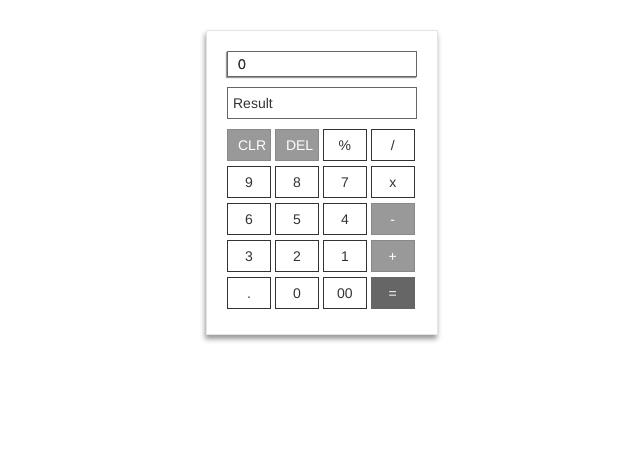
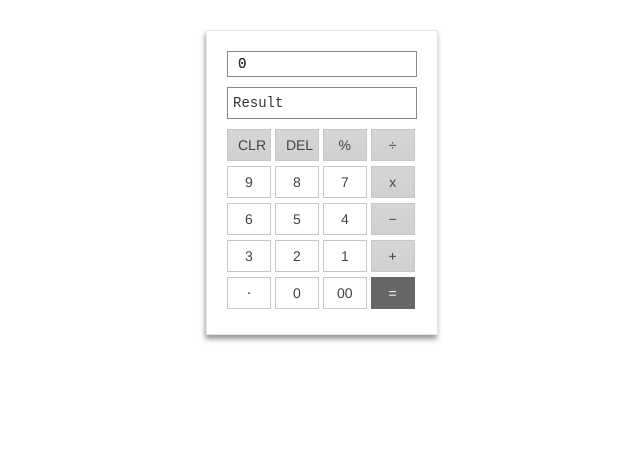
Before and after one commit to TheAhmadSharif/calculator, a plain HTML site: page index.html in a window 1280 px wide. Shown: the whole page, without its empty margins (318-958 px from the left). Drawn offline with Linux system fonts and the light colour scheme.

Commit message:
UI Update

```diff
--- a/index.html
+++ b/index.html
@@ -17,25 +17,25 @@
 				<span id="displayResult">Result</span>
 					<div class="number-block">
 					<ul class="number-list">
-						<li onClick="goInitialState()" class="bg-gray1">CLR</li>
-						<li onClick="removeElement()" class="bg-gray1">DEL</li>
+						<li onClick="goInitialState()" class="">CLR</li>
+						<li onClick="removeElement()" class="">DEL</li>
 						<li onClick="addToDisplay('%')">%</li>
-						<li onClick="addToDisplay('/')">/</li>
-						<li onClick="addToDisplay('9')">9</li>
-						<li onClick="addToDisplay('8')">8</li>
-						<li onClick="addToDisplay('7')">7</li>
+						<li onClick="addToDisplay('/')">&divide;</li>
+						<li onClick="addToDisplay('9')" class="decimal-obj">9</li>
+						<li onClick="addToDisplay('8')" class="decimal-obj">8</li>
+						<li onClick="addToDisplay('7')" class="decimal-obj">7</li>
 						<li onClick="addToDisplay('*')">x</li>
-						<li onClick="addToDisplay('6')">6</li>
-						<li onClick="addToDisplay('5')">5</li>
-						<li onClick="addToDisplay('4')">4</li>
-						<li onClick="addToDisplay('-')" class="bg-gray1">-</li>
-						<li onClick="addToDisplay('3')">3</li>
-						<li onClick="addToDisplay('2')">2</li>
-						<li onClick="addToDisplay('1')">1</li>
-						<li onClick="addToDisplay('+')" class="bg-gray1">+</li>
-						<li onClick="addToDisplay('.')">.</li>
-						<li onClick="addToDisplay('0')">0</li>
-						<li onClick="addToDisplay('00')">00</li>
+						<li onClick="addToDisplay('6')" class="decimal-obj">6</li>
+						<li onClick="addToDisplay('5')" class="decimal-obj">5</li>
+						<li onClick="addToDisplay('4')" class="decimal-obj">4</li>
+						<li onClick="addToDisplay('-')" class="">&minus;</li>
+						<li onClick="addToDisplay('3')" class="decimal-obj">3</li>
+						<li onClick="addToDisplay('2')" class="decimal-obj">2</li>
+						<li onClick="addToDisplay('1')" class="decimal-obj">1</li>
+						<li onClick="addToDisplay('+')" class="">+</li>
+						<li onClick="addToDisplay('.')" class="decimal-obj">&sdot;</li>
+						<li onClick="addToDisplay('0')" class="decimal-obj">0</li>
+						<li onClick="addToDisplay('00')" class="decimal-obj">00</li>
 						<li onClick="getResult()" class="bg-black">=</li>
 					</ul>
 				</div> <!-- End  number Block -->
@@ -83,12 +83,14 @@
 		}
 
 		function getResult () {
-					try {
-							var result = eval(getUserInput());
-					    document.getElementById("displayResult").innerHTML = result;
-							getLog();
-							console.log(result);
 
+						try {
+								var result = eval(getUserInput());
+								if (result !== null) {
+									document.getElementById("displayResult").innerHTML = result;
+									getLog();
+									goInitialState();
+							}
 							return result;
 					}
 					catch(error) {
@@ -102,7 +104,7 @@
 		}
 
 		function errorHandling () {
-	        document.getElementById("errorMsg").innerHTML = 'This is not a valid format to calculate. Correct then try again.';
+	        document.getElementById("errorMsg").innerHTML = 'This is not valid format. Please correct your equation.';
 					setTimeout(function () {
 						document.getElementById("errorMsg").innerHTML = null;
 					}, 3000);
@@ -137,6 +139,9 @@
 			document.getElementById("clearButton").style.display = "block";
 		}
 
+		var percent = "50%";
+		var result = parseFloat(percent) / 100.0;
+		console.log(result);
 		/* Esc Key Press */
 		document.addEventListener("keyup", function(event) {
 			switch (event.keyCode) {
@@ -159,7 +164,8 @@
 
 		});
 
-
+		console.log('Dear Developer, This is Ahmad Sharif');
+		console.log('catch me here', 'https://TheAhmadSharif.github.io/portfolio');
 
 	</script>
 </body>
--- a/style.scss
+++ b/style.scss
@@ -51,10 +51,14 @@ input:focus {
 #displayResult, #getInputValue, .number-list{
 	width: 190px;
 }
+#displayResult, #getInputValue {
+	font-family: monospace;
+}
+
 #displayResult {
  		margin-top: 10px;
     margin-bottom: 10px;
-    border: 1px solid #666;
+    border: 1px solid #888;
     padding: 5px;
     float: left;
     clear: both;
@@ -67,8 +71,7 @@ input:focus {
 }
 #getInputValue:focus {
 	background-color: #FFF;
-  border: 1px solid #666;
-  box-shadow: -1px 1px 1px 0px rgba(0, 0, 0, 0.4);
+  border: 1px solid #888;
 }
 .number-list > li {
 		display: inline-block;
@@ -83,17 +86,31 @@ input:focus {
 	  text-decoration: none;
 	  width: 44px;
 	  text-align: center;
+
+
+	  background-image: -moz-linear-gradient(top,#d6d6d6,#d0d0d0);
+    background-image: -ms-linear-gradient(top,#d6d6d6,#d0d0d0);
+    filter: progid:DXImageTransform.Microsoft.gradient(startColorStr=#d6d6d6,EndColorStr=#d0d0d0);
+    background-image: -o-linear-gradient(top,#d6d6d6,#d0d0d0);
+    background-image: -webkit-gradient(linear,left top,left bottom,from(#d6d6d6),to(#d0d0d0));
+    background-image: -webkit-linear-gradient(top,#d6d6d6,#d0d0d0);
+    background-color: #d6d6d6;
+    background-image: linear-gradient(top,#d6d6d6,#d0d0d0);
+    border: 1px solid #c6c6c6;
+    color: #444;
+
 	&:hover {
 		background-color: #333;
-		color: #FFF;
+		color: #000;
 	}
 	.number-list > li:last-child {
 		margin-right: 0;
 	}
 }
 
-.number-list .bg-black {
+.number-list >li.bg-black {
 	background-color: #666 !important;
+	background-image: none;
 	border-color: #666 !important;
 	color: #FFF !important;
 	&:hover {
@@ -116,6 +133,12 @@ input:focus {
 	}
 }
 
+
+
+.number-list > li.decimal-obj {
+	background-color: #FFF;
+	background-image: none;
+}
 .log-block {
 	margin-top: 30px;
 	margin-bottom: 30px;
@@ -143,3 +166,6 @@ input:focus {
 	margin-top: 20px;
 	height: 40px;
 }
+table tr:first-child {
+	background: #E6E6E6;
+}
```
Also changed, not shown: style.css, 1 other file.
